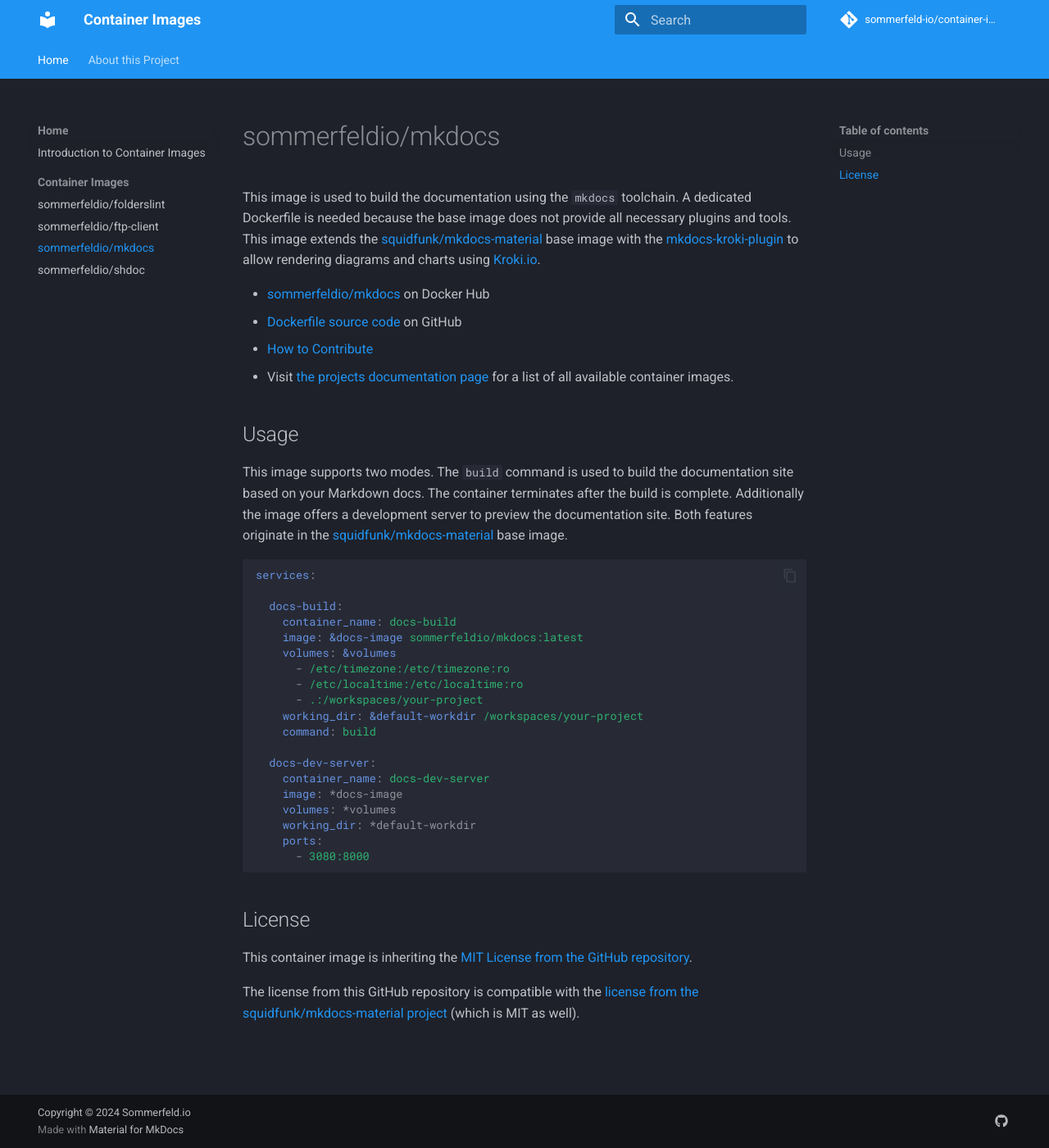
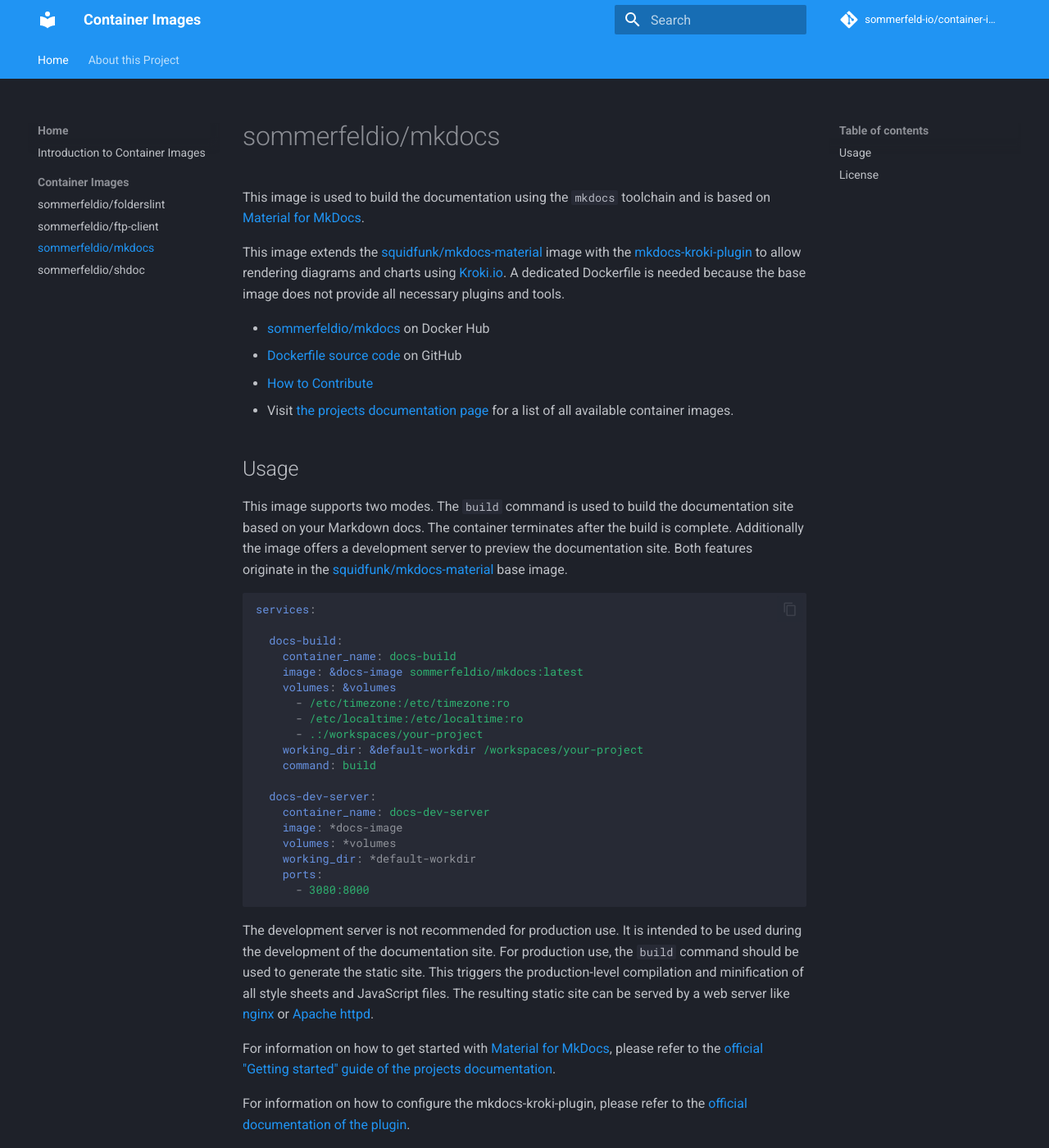
Before and after one commit to sommerfeld-io/container-images, an MkDocs documentation site: the page built from docs/images/mkdocs.md, in a window 1280 px wide and 1400 px high. Shown: the whole window at 82% size. Built offline with MkDocs 1.6.1 and Material for MkDocs 9.7.7, drawn with Linux system fonts in a browser that asks for light colours; comment, search, counter and statistics services are not loaded.

Commit message:
docs: [Actions Bot] generate docs

````diff
--- a/docs/images/mkdocs.md
+++ b/docs/images/mkdocs.md
@@ -1,6 +1,8 @@
 # sommerfeldio/mkdocs
 
-This image is used to build the documentation using the `mkdocs` toolchain. A dedicated Dockerfile is needed because the base image does not provide all necessary plugins and tools. This image extends the [squidfunk/mkdocs-material](https://hub.docker.com/r/squidfunk/mkdocs-material) base image with the [mkdocs-kroki-plugin](https://pypi.org/project/mkdocs-kroki-plugin) to allow rendering diagrams and charts using [Kroki.io](https://kroki.io).
+This image is used to build the documentation using the `mkdocs` toolchain and is based on [Material for MkDocs](https://squidfunk.github.io/mkdocs-material).
+
+This image extends the [squidfunk/mkdocs-material](https://hub.docker.com/r/squidfunk/mkdocs-material) image with the [mkdocs-kroki-plugin](https://pypi.org/project/mkdocs-kroki-plugin) to allow rendering diagrams and charts using [Kroki.io](https://kroki.io). A dedicated Dockerfile is needed because the base image does not provide all necessary plugins and tools.
 
 - [sommerfeldio/mkdocs](https://hub.docker.com/r/sommerfeldio/mkdocs) on Docker Hub
 - [Dockerfile source code](https://github.com/sommerfeld-io/container-images/tree/main/components/mkdocs) on GitHub
@@ -32,6 +34,12 @@ services:
       - 3080:8000
 ```
 
+The development server is not recommended for production use. It is intended to be used during the development of the documentation site. For production use, the `build` command should be used to generate the static site. This triggers the production-level compilation and minification of all style sheets and JavaScript files. The resulting static site can be served by a web server like [nginx](https://hub.docker.com/_/nginx) or [Apache httpd](https://hub.docker.com/_/httpd).
+
+For information on how to get started with [Material for MkDocs](https://squidfunk.github.io/mkdocs-material), please refer to the [official "Getting started" guide of the projects documentation](https://squidfunk.github.io/mkdocs-material/getting-started).
+
+For information on how to configure the mkdocs-kroki-plugin, please refer to the [official documentation of the plugin](https://pypi.org/project/mkdocs-kroki-plugin).
+
 ## License
 This container image is inheriting the [MIT License from the GitHub repository](https://sommerfeld-io.github.io/container-images/about/license).
 
````
